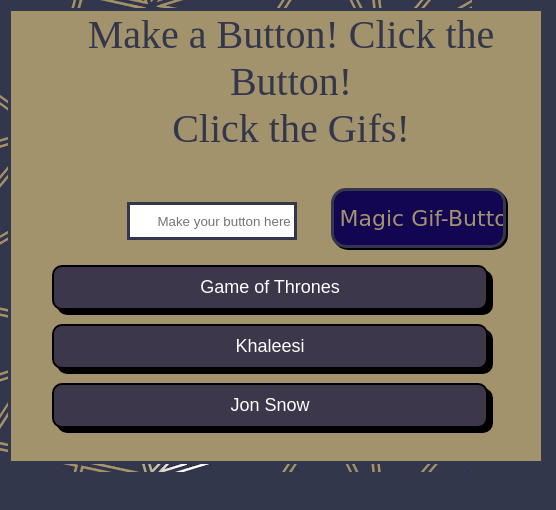
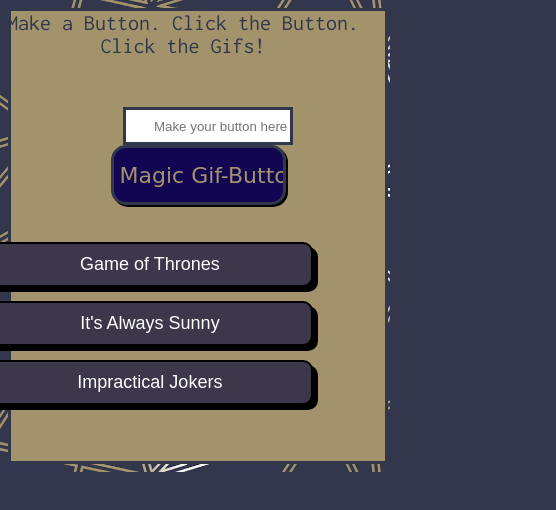
Before and after one commit to DerekM84/GifTastic, a plain HTML site: page index.html in a window 390 px wide. Shown: the whole page, 556 px wide, since content can reach past the window. Drawn offline with nearby package versions, Linux system fonts and the light colour scheme.

Commit message:
Phone responsiveness in the works, other minor css added.

```diff
--- a/assets/script.js
+++ b/assets/script.js
@@ -3,7 +3,7 @@
 $(document).ready(function () {
     console.log("doc rdy");
 
-    buttons = ["Game of Thrones", "Khaleesi", "Jon Snow"];
+    buttons = ["Game of Thrones", "It's Always Sunny", "Impractical Jokers"];
     buttons.forEach(e => {
         var $newButton = $("<button>").addClass("gif-button").attr("data-name", e).text(e);
         $(".dynamic-buttons").append($newButton);
--- a/assets/style.css
+++ b/assets/style.css
@@ -3,6 +3,7 @@
     background-image:url("./images/background1.jpg");
     background-repeat: no-repeat;
     background-size: cover;
+    align-content: center;
 }
 
 .button-form {
@@ -21,6 +22,8 @@
 }
 
 .add-button {
+
+
 background-color:rgb(18, 6, 83);
 color: rgb(163,147,109);
 font-family: cursive;
@@ -44,11 +47,12 @@
 
 .form-label {
 
-    font-size:40px;
+    font-size:35px;
     color:rgb(50,55,75);
     margin:auto;
     margin-top:40px;
     margin-bottom:30px;
+    font-family: 'Inconsolata', monospace;
 
 }
 .input-section {
@@ -63,8 +67,7 @@
 .gifs{
     height: 80%;
     width: 100%;
-
-
+    top:50px;
 }
 
 .gif-wrap {
@@ -105,7 +108,7 @@
 
     float: right;
     width: 50%;
-    margin-top:-190px;
+    margin-top:-170px;
 
 
 }
@@ -150,12 +153,27 @@
 }
 
 @media screen and (max-width: 545px) {
-.input-section{
-    min-width:530px;
+
+.button-form {
+margin-left: -15px;;
+}
+
+.input-section {
+    min-width:250px;
+}
+
+.form-label {
+    text-align: center;
+    font-size:22px;
+    margin:auto;
+
 }
 .gif-button {
-    min-width:60%;
-    width: 80%;
-    margin-left:10px;
+    min-width:30%;
+    width: 60%;
+    margin-left:15%;
+}
+.gifs{
+    top:
 }
 }
--- a/index.html
+++ b/index.html
@@ -5,7 +5,8 @@
     <meta charset="UTF-8">
     <meta name="viewport" content="width=device-width, initial-scale=1.0">
     <meta http-equiv="X-UA-Compatible" content="ie=edge">
-    <title>Gif-Tastic</title>
+    <title>Gif Getter</title>
+    <link href="https://fonts.googleapis.com/css?family=Inconsolata&display=swap" rel="stylesheet">
     <link type="text/css" rel="stylesheet" href="./assets/style.css">
     <script type="text/javascript" src="https://code.jquery.com/jquery-3.4.1.min.js"></script>
 </head>
@@ -15,10 +16,9 @@
         <div class="input-section">
 
             <form class="button-form">
-                <label class="form-label" form="gif-input">Make a Button! Click the Button! <br>
+                <label class="form-label" form="gif-input">Make a Button. Click the Button. <br>
                 Click the Gifs!</label>
                 <br>
-                <!-- <img class="dragon" src="./assets/images/dragon.png" alt="dragon"> -->
                 <input type="text" class="category-input" placeholder="       Make your button here!">
                 <input class="add-button" type="submit" value="Magic Gif-Button">
             </form>
```
Also changed, not shown: assets/images/banner.png (deleted), assets/images/blue-sky.jpg (deleted), assets/images/bug.jpeg (deleted), assets/images/clouds.jpeg (deleted), assets/images/corner-design.jpg (deleted), assets/images/download.jpeg (deleted).
